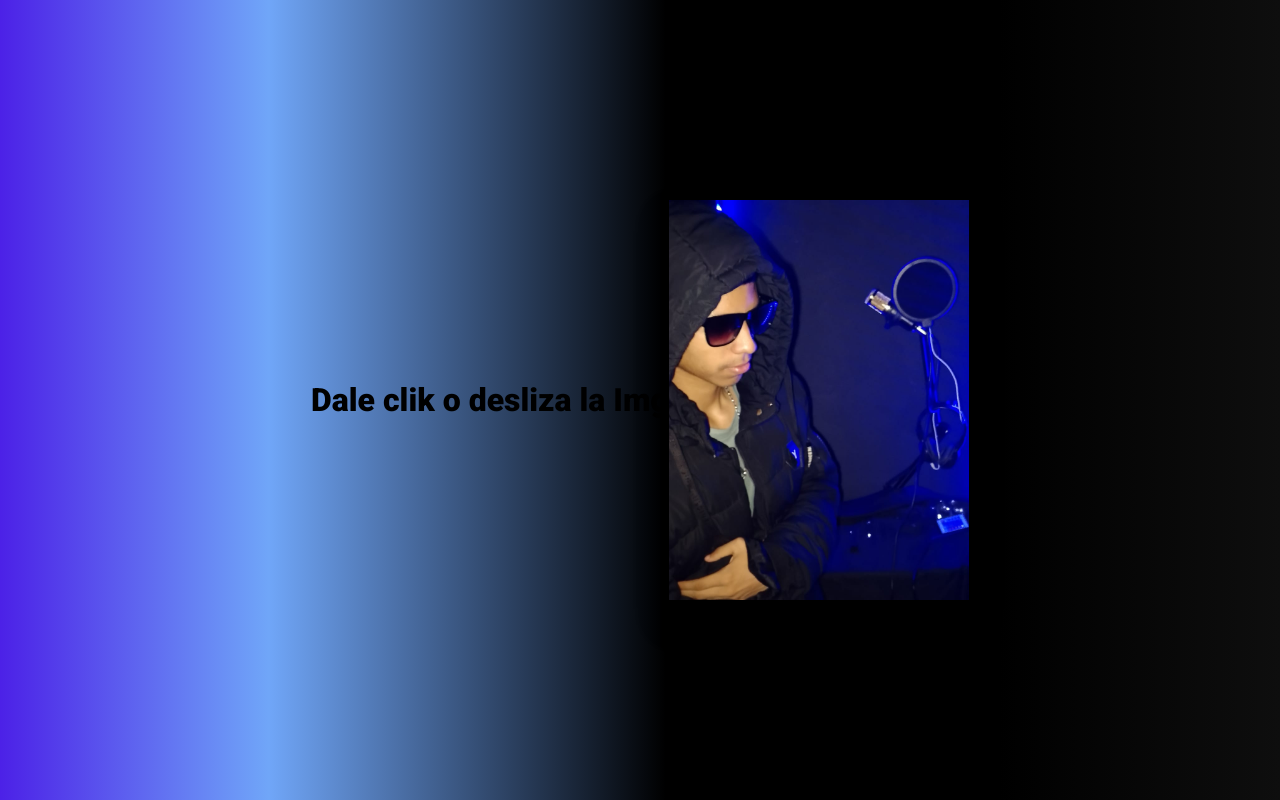
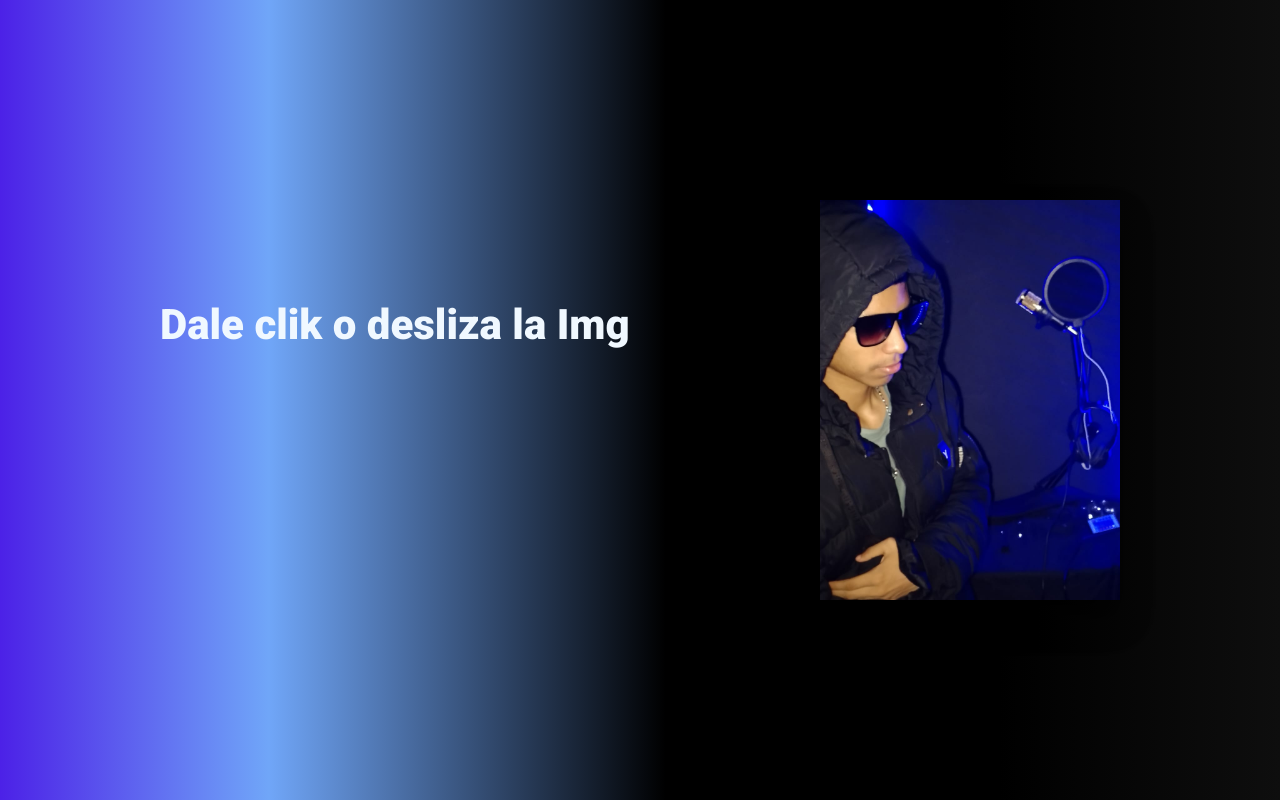
Before and after one commit to ajpc17/Web, a plain HTML site: page index.html in a window 1280 px wide. Drawn offline with Linux system fonts and the light colour scheme.

Commit message:
Update style.css

```diff
--- a/style.css
+++ b/style.css
@@ -6,7 +6,13 @@
     box-sizing: border-box;
     font-family: 'Roboto', sans-serif;
 }
-
+.Titulo{
+color: aliceblue;
+width: 660px;
+height: 200px;
+position: relative;
+font-size: 42px;
+}
 body {
     min-height: 100vh;
     background-image: linear-gradient(to right, #0025fa 0%, #4c21e7 0%, #70a6f8 21%, #000000 52%, #000000 78%, #0e0e0e 100%);
```
